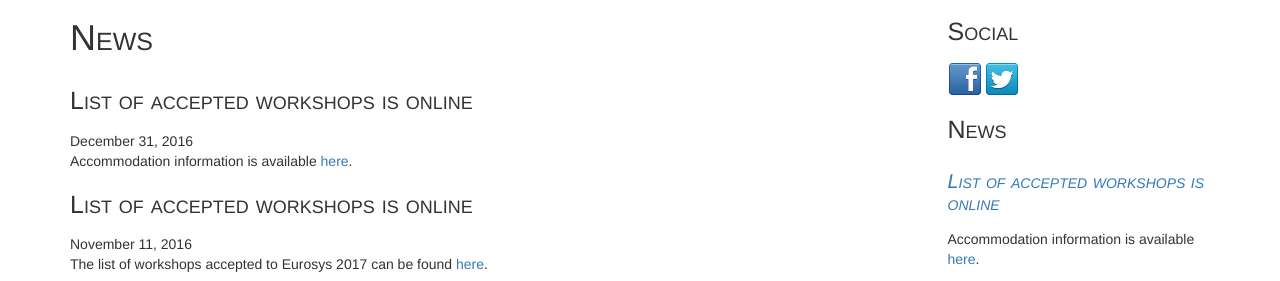
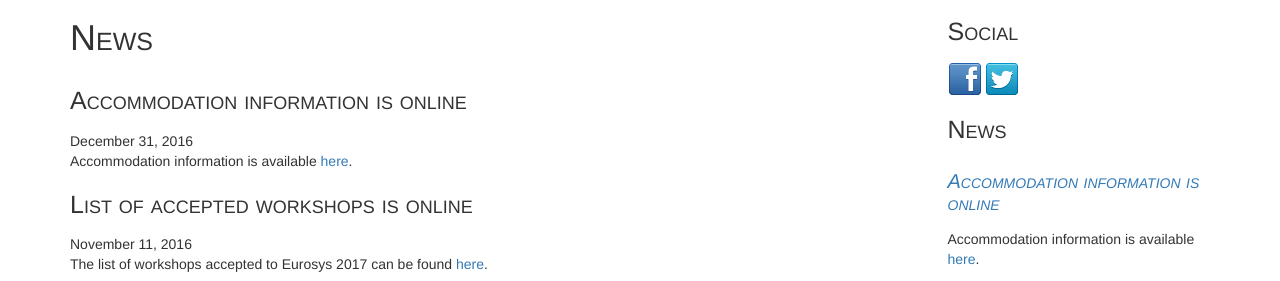
Before and after one commit to eurosys-chapter/2017, a Jekyll site: the page built from _posts/2016-12-31-accommodation.md, in a window 1280 px wide. Shown: the part 257-538 px from the top of the page. Built offline with Jekyll 4.4.1, drawn with Linux system fonts in a browser that asks for light colours; nearby versions of some CDN libraries.

Commit message:
Signed-off-by: Marko Vukolic <mvu@zurich.ibm.com>

```diff
--- a/_posts/2016-12-31-accommodation.md
+++ b/_posts/2016-12-31-accommodation.md
@@ -1,6 +1,6 @@
 ---
 layout: post
-title: List of accepted workshops is online
+title: Accommodation information is online
 ---
 
 Accommodation information is available [here](http://eurosys2017.org/venue/accommodation).
```
